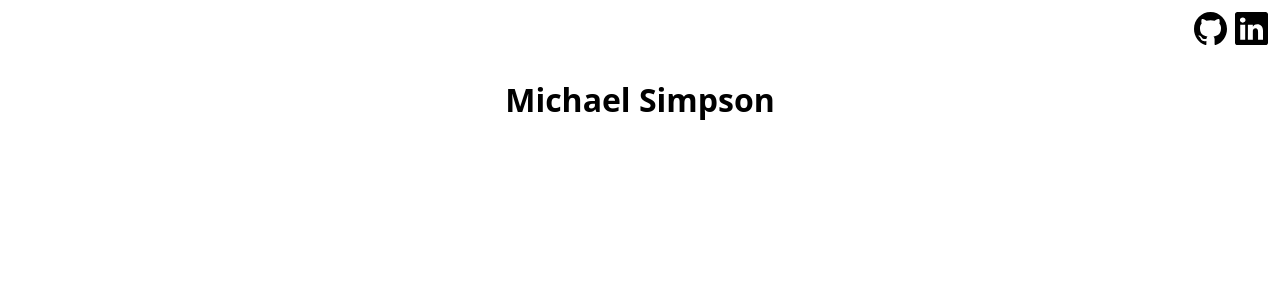
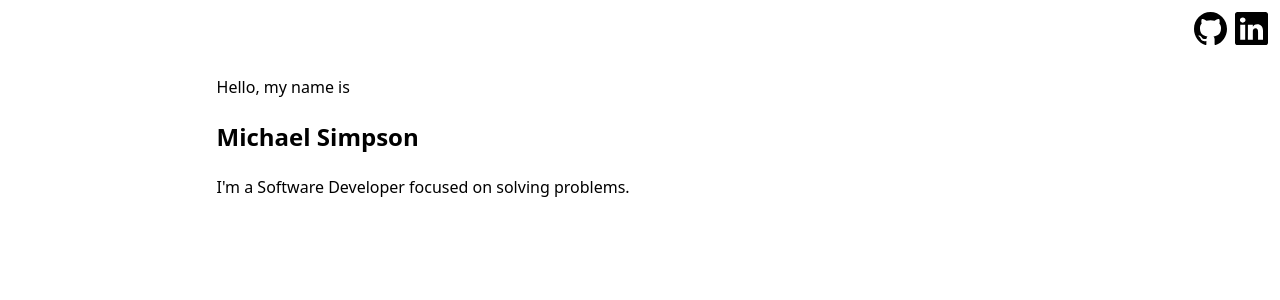
Before and after one commit to simpsom0/portfolio, a React (Vite) app: page / in a window 1280 px wide. Shown: the top 300 px of the page. Built offline with nearby package versions, Linux system fonts and the light colour scheme.

Commit message:
added landing-section component

```diff
--- a/src/components/body/body.scss
+++ b/src/components/body/body.scss
@@ -2,11 +2,4 @@
   display: flex;
   flex-direction: column;
   align-items: center;
-
-  .description {
-    background-color: light-dark(lightgrey, grey);
-    width: 67%;
-    padding: 4px 8px;
-    border-radius: 12px;
-  }
 }
--- a/src/components/body/body.tsx
+++ b/src/components/body/body.tsx
@@ -1,9 +1,10 @@
 import './body.scss';
+import LandingSection from '@components/landing-section/landing-section';
 
 function Body() {
   return (
     <div className="body-container">
-      <h1 className="title">Michael Simpson</h1>
+      <LandingSection />
     </div>
   );
 }
--- /dev/null
+++ b/src/components/landing-section/landing-section.scss
@@ -0,0 +1,5 @@
+.landing-section {
+  width: 67%;
+  padding: 4px 8px;
+  border-radius: 12px;
+}
--- /dev/null
+++ b/src/components/landing-section/landing-section.tsx
@@ -0,0 +1,101 @@
+import Typewriter, {
+  HeadingLevel,
+  type TypewriterState,
+} from '@components/shared/typewriter/typewriter';
+import './landing-section.scss';
+import { useReducer } from 'react';
+import { delayExecutionMs } from '@helpers/delay-execution';
+
+type LandingAction =
+  | { type: 'COMPLETE_GREETING' }
+  | { type: 'COMPLETE_NAME' }
+  | { type: 'COMPLETE_HOOK' };
+
+type LandingState = {
+  greeting: TypewriterState;
+  name: TypewriterState;
+  hook: TypewriterState;
+};
+
+const initialState: LandingState = {
+  greeting: {
+    headingLevel: HeadingLevel.Paragraph,
+    text: 'Hello, my name is',
+    allowUserInput: false,
+    isRendering: true,
+    isRendered: false,
+  },
+  name: {
+    headingLevel: HeadingLevel.H2,
+    text: 'Michael Simpson',
+    allowUserInput: false,
+    isRendering: false,
+    isRendered: false,
+  },
+  hook: {
+    headingLevel: HeadingLevel.Paragraph,
+    text: "I'm a Software Developer focused on solving problems.",
+    allowUserInput: true,
+    isRendering: false,
+    isRendered: false,
+  },
+};
+
+function landingReducer(
+  state: LandingState,
+  action: LandingAction
+): LandingState {
+  switch (action.type) {
+    case 'COMPLETE_GREETING':
+      return {
+        ...state,
+        greeting: { ...state.greeting, isRendering: false, isRendered: true },
+        name: { ...state.name, isRendering: true },
+      };
+    case 'COMPLETE_NAME':
+      return {
+        ...state,
+        name: { ...state.name, isRendering: false, isRendered: true },
+        hook: { ...state.hook, isRendering: true },
+      };
+    case 'COMPLETE_HOOK':
+      return {
+        ...state,
+        hook: { ...state.hook, isRendering: true, isRendered: true },
+      };
+    default:
+      return state;
+  }
+}
+
+function LandingSection() {
+  const [state, dispatch] = useReducer(landingReducer, initialState);
+
+  return (
+    <div className="landing-section">
+      <Typewriter
+        state={state.greeting}
+        onComplete={async () => {
+          await delayExecutionMs(
+            () => dispatch({ type: 'COMPLETE_GREETING' }),
+            0
+          );
+        }}
+      />
+      <Typewriter
+        state={state.name}
+        onComplete={async () => {
+          await delayExecutionMs(() => dispatch({ type: 'COMPLETE_NAME' }));
+        }}
+      />
+      <Typewriter
+        state={state.hook}
+        onComplete={async () => {
+          await delayExecutionMs(() => dispatch({ type: 'COMPLETE_HOOK' }));
+        }}
+      />
+    </div>
+  );
+}
+
+export default LandingSection;
--- /dev/null
+++ b/src/helpers/delay-execution.ts
@@ -0,0 +1,19 @@
+const defaultDelayMs = 500;
+
+/**
+ * Delays the execution of a function by a specified number of milliseconds.
+ * @param fn - The function to be executed. Can return a value or a Promise.
+ * @param ms - The delay in milliseconds. Default is `500`ms.
+ * @returns A Promise that resolves with the result of the given function (after the specified delay).
+ */
+export async function delayExecutionMs<T>(
+  fn: () => T | Promise<T>,
+  ms: number = defaultDelayMs
+): Promise<T> {
+  return new Promise((resolve) => {
+    window.setTimeout(async () => {
+      const result = await fn();
+      resolve(result);
+    }, ms);
+  });
+}
--- a/tsconfig.app.json
+++ b/tsconfig.app.json
@@ -19,7 +19,8 @@
     "baseUrl": ".",
     "paths": {
       "@assets/*": ["src/assets/*"],
-      "@components/*": ["src/components/*"]
+      "@components/*": ["src/components/*"],
+      "@helpers/*": ["src/helpers/*"]
     },
 
     /* Linting */
--- a/vite.config.ts
+++ b/vite.config.ts
@@ -17,6 +17,10 @@ export default defineConfig({
         path.dirname(new URL(import.meta.url).pathname),
         './src/components'
       ),
+      '@helpers': path.resolve(
+        path.dirname(new URL(import.meta.url).pathname),
+        './src/helpers'
+      ),
     },
   },
   test: {
```
